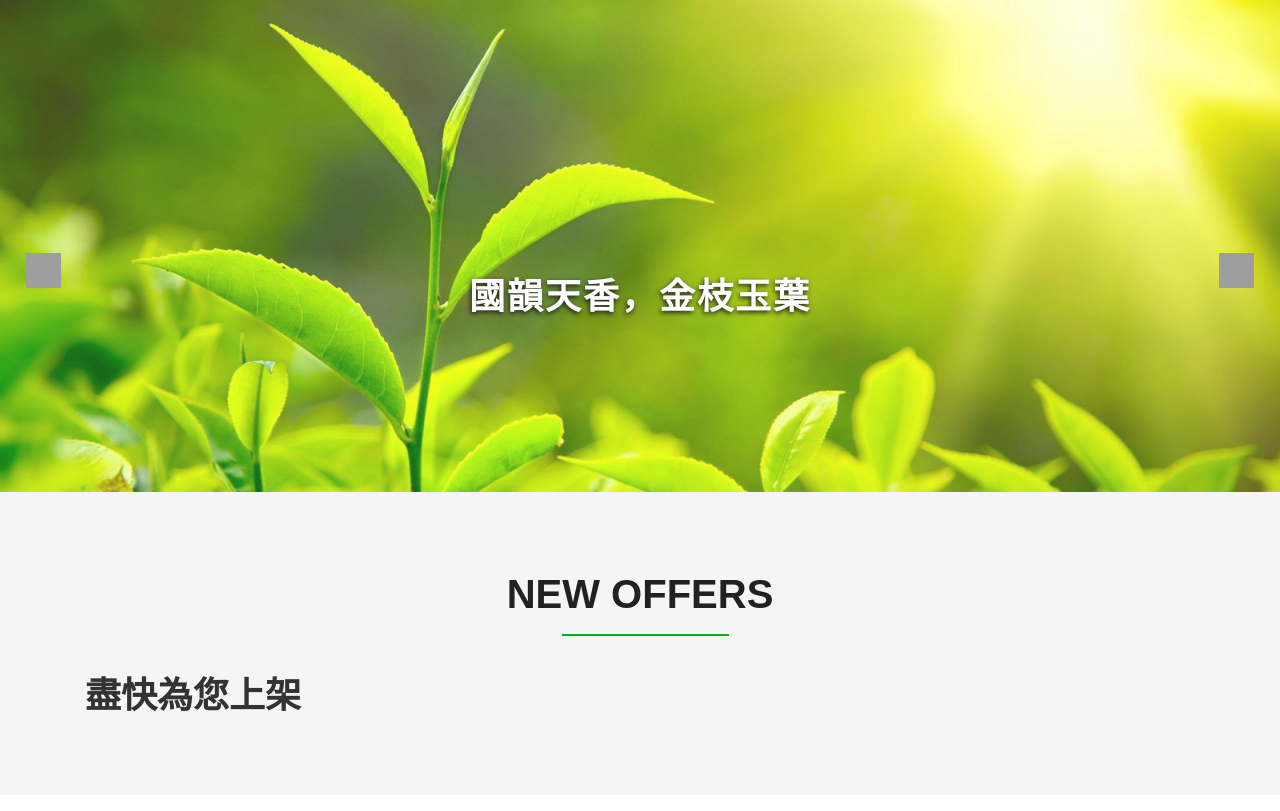
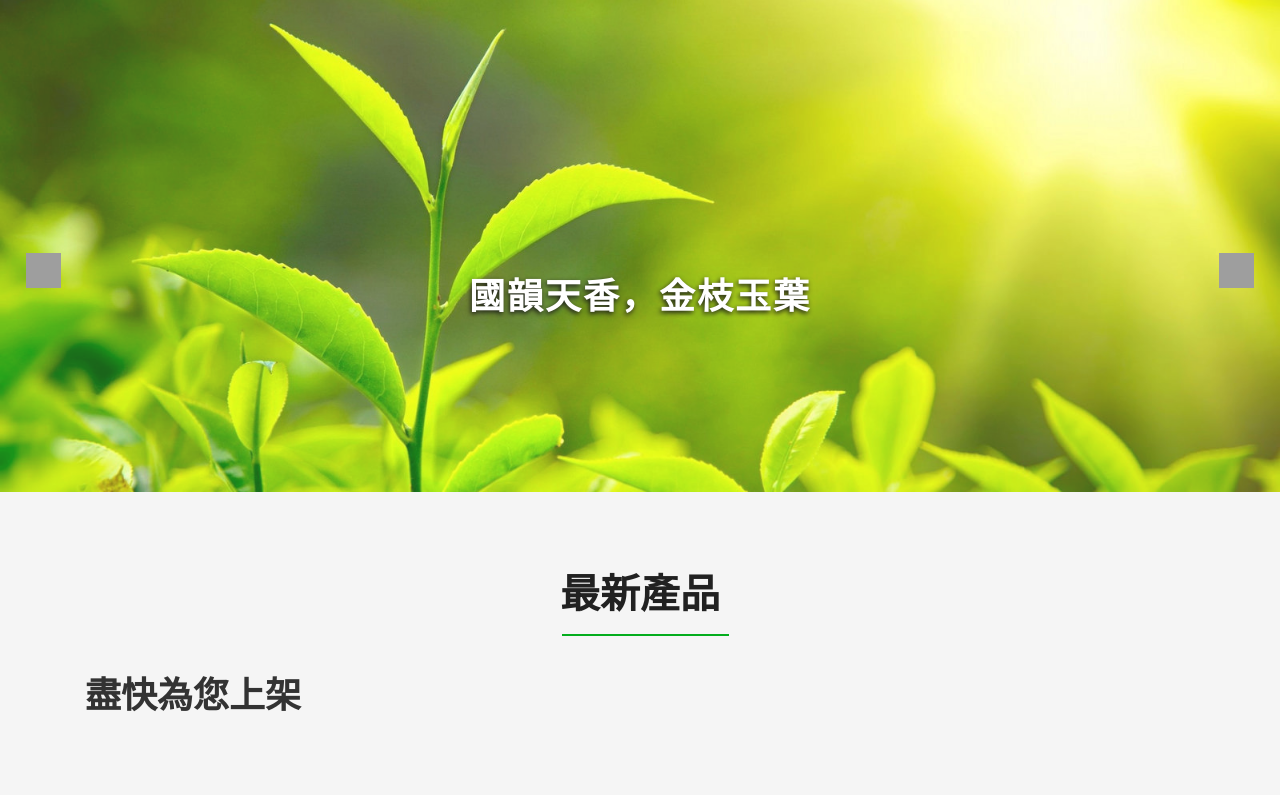
Before and after one commit to TaipeiTechTeaTransactionTeam/BackEnd, a Django app: page / in a window 1280 px wide. Shown: the part 222-1033 px from the top of the page. Run offline with Django 3.2, Linux system fonts and the light colour scheme; data that the repository does not hold is empty; some libraries are stand-ins or nearby versions; grey boxes are pictures that could not be loaded.

Commit message:
newOffers->最新產品

```diff
--- a/storeApp/static/storeApp/js/checkOut.js
+++ b/storeApp/static/storeApp/js/checkOut.js
@@ -251,7 +251,7 @@ class CheckOutList extends Nawa.Class.DisplayObject
         this.shippingObject=new Nawa.Class.ProductCheckView({name:"運費",total:this.shippingPrice||0});
         this.totalObject=new Nawa.Class.ProductCheckView({name:"總額",total:0});
     }
-    get shippingPrice(){return shippingPrice||0-this.shippingDiscountValue;}
+    get shippingPrice(){return shippingPrice-this.shippingDiscountValue;}
     set shippingPrice(val){this.shippingObject.total=val;}
 
     get shippingDiscountSrcObject(){return shippingDiscount;}
--- a/storeApp/templates/storeApp/base.html
+++ b/storeApp/templates/storeApp/base.html
@@ -1,7 +1,7 @@
 {% extends 'header-footer.html' %} {% block new_offers %}
 <div class="newproducts-w3agile">
   <div class="container">
-    <h3>New offers</h3>
+    <h3>最新產品</h3>
     <div class="agile_top_brands_grids">
       {% if newoffers %}
        {% for newoffer in newoffers %}
```
